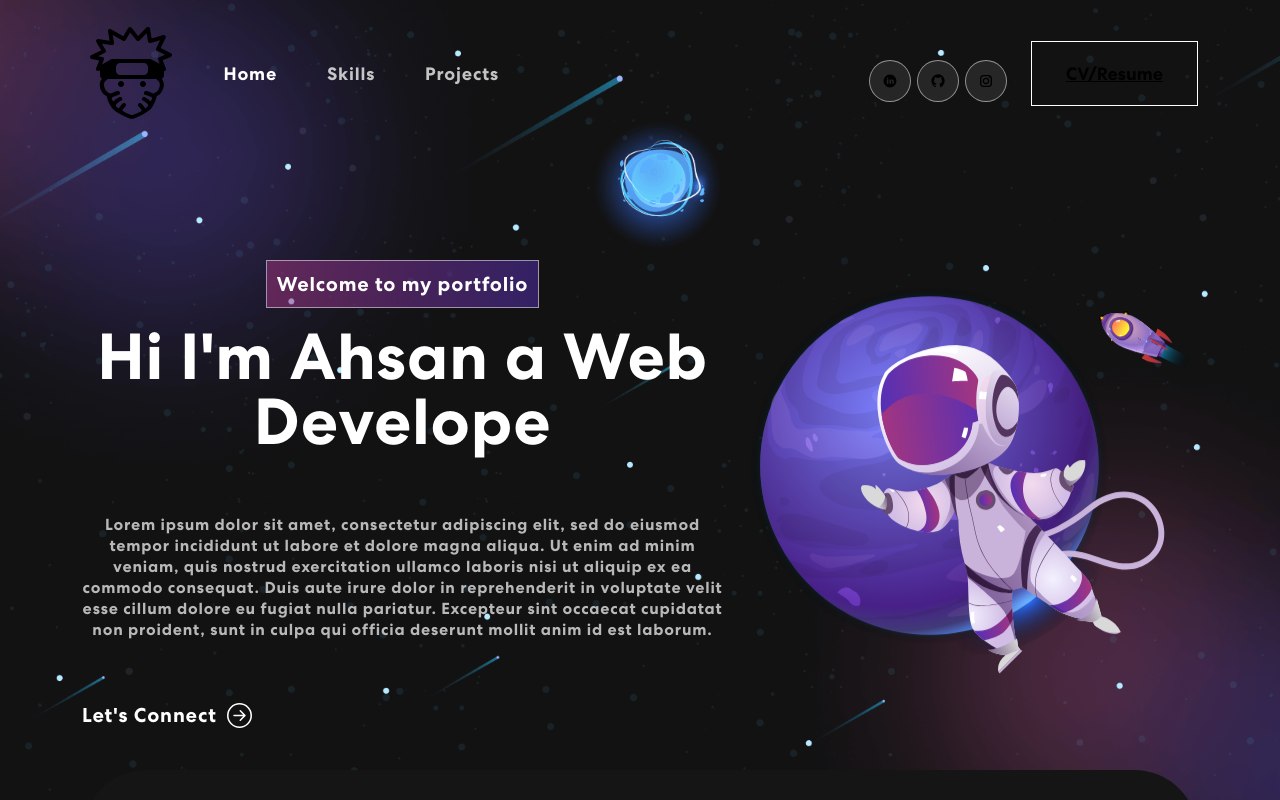
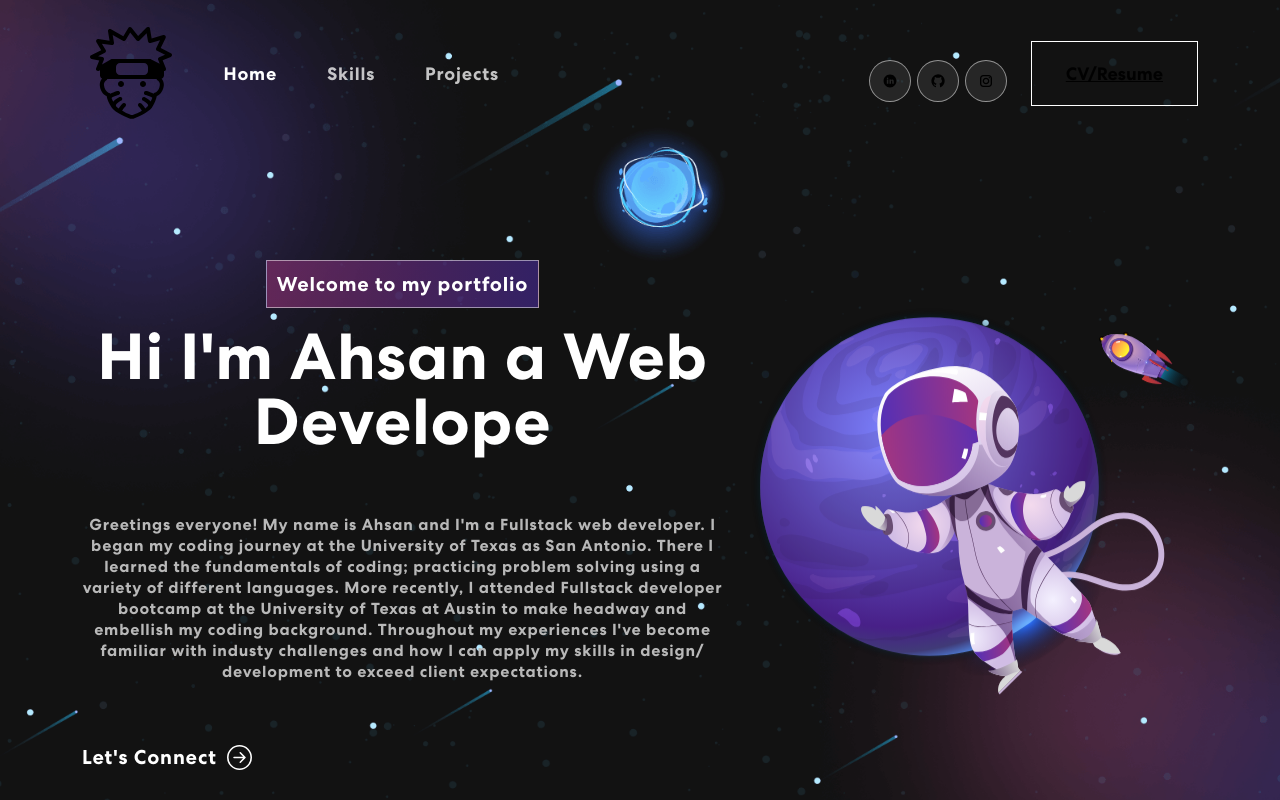
Before and after one commit to Ahsan-Zaidi/react-profile, a React (Create React App) app: page / in a window 1280 px wide. Shown: the top 800 px of the page. Built offline with nearby package versions, Linux system fonts and the light colour scheme.

Commit message:
introduction text

```diff
--- a/src/components/Banner.js
+++ b/src/components/Banner.js
@@ -47,7 +47,11 @@ export const Banner = () => {
                     <Col xs={12} md={6} xl={7}>
                         <span className="tagline">Welcome to my portfolio</span>
                         <h1>{`Hi I'm Ahsan a `}<span className="wrap">{text}</span></h1>
-                        <p>Lorem ipsum dolor sit amet, consectetur adipiscing elit, sed do eiusmod tempor incididunt ut labore et dolore magna aliqua. Ut enim ad minim veniam, quis nostrud exercitation ullamco laboris nisi ut aliquip ex ea commodo consequat. Duis aute irure dolor in reprehenderit in voluptate velit esse cillum dolore eu fugiat nulla pariatur. Excepteur sint occaecat cupidatat non proident, sunt in culpa qui officia deserunt mollit anim id est laborum.</p>
+                        <p>
+                            Greetings everyone! My name is Ahsan and I'm a Fullstack web developer. I began my coding journey at the University of Texas as San Antonio. There I learned the fundamentals of coding; practicing problem solving using a variety of different languages.
+                            More recently, I attended Fullstack developer bootcamp at the University of Texas at Austin to make headway and embellish my coding background. Throughout my experiences I've become familiar with industy challenges and how I can apply my skills in design/
+                            development to exceed client expectations.
+                        </p>
                         <button href="#connect">Let's Connect <ArrowRightCircle size={25}/></button>
                     </Col>
                     <Col xs={12} md={6} xl={5}>
```
